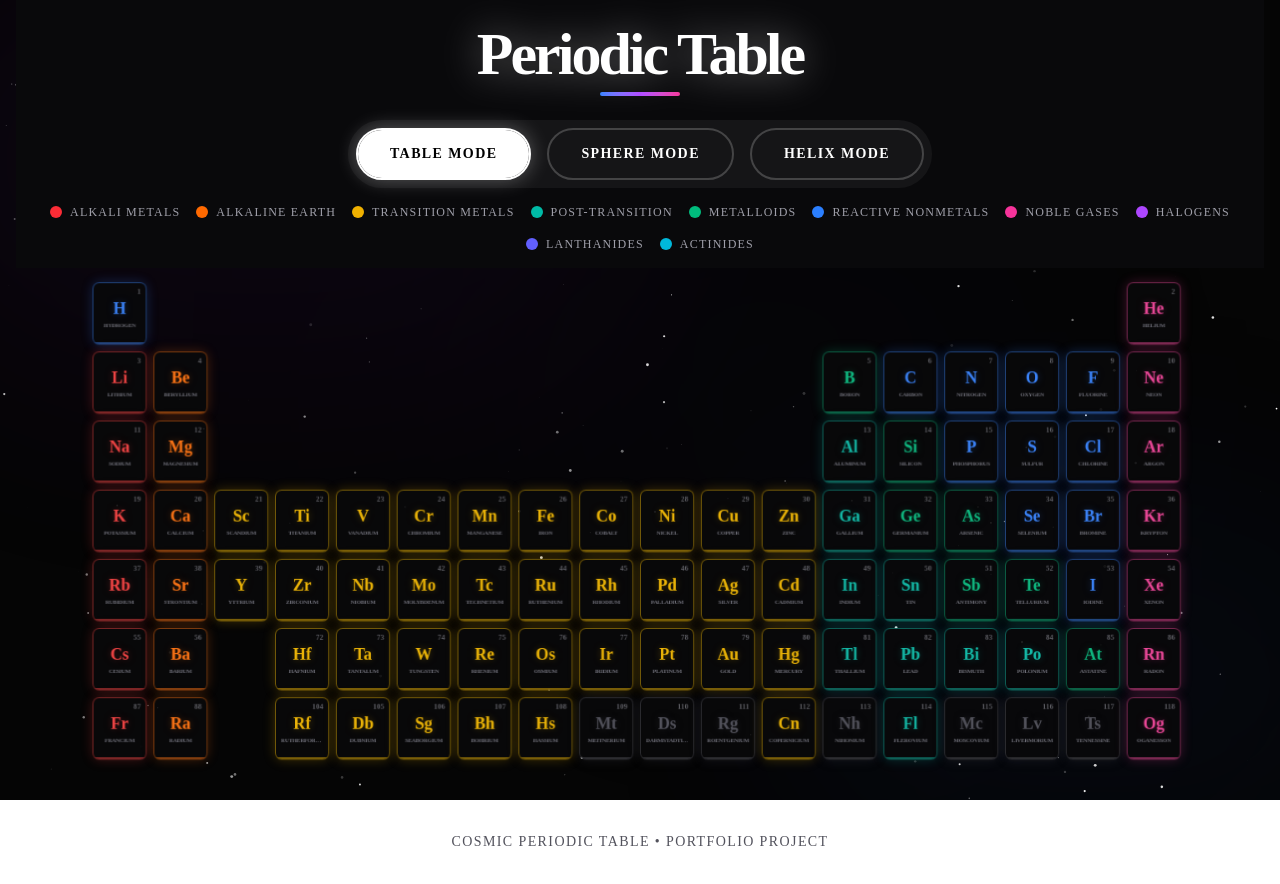
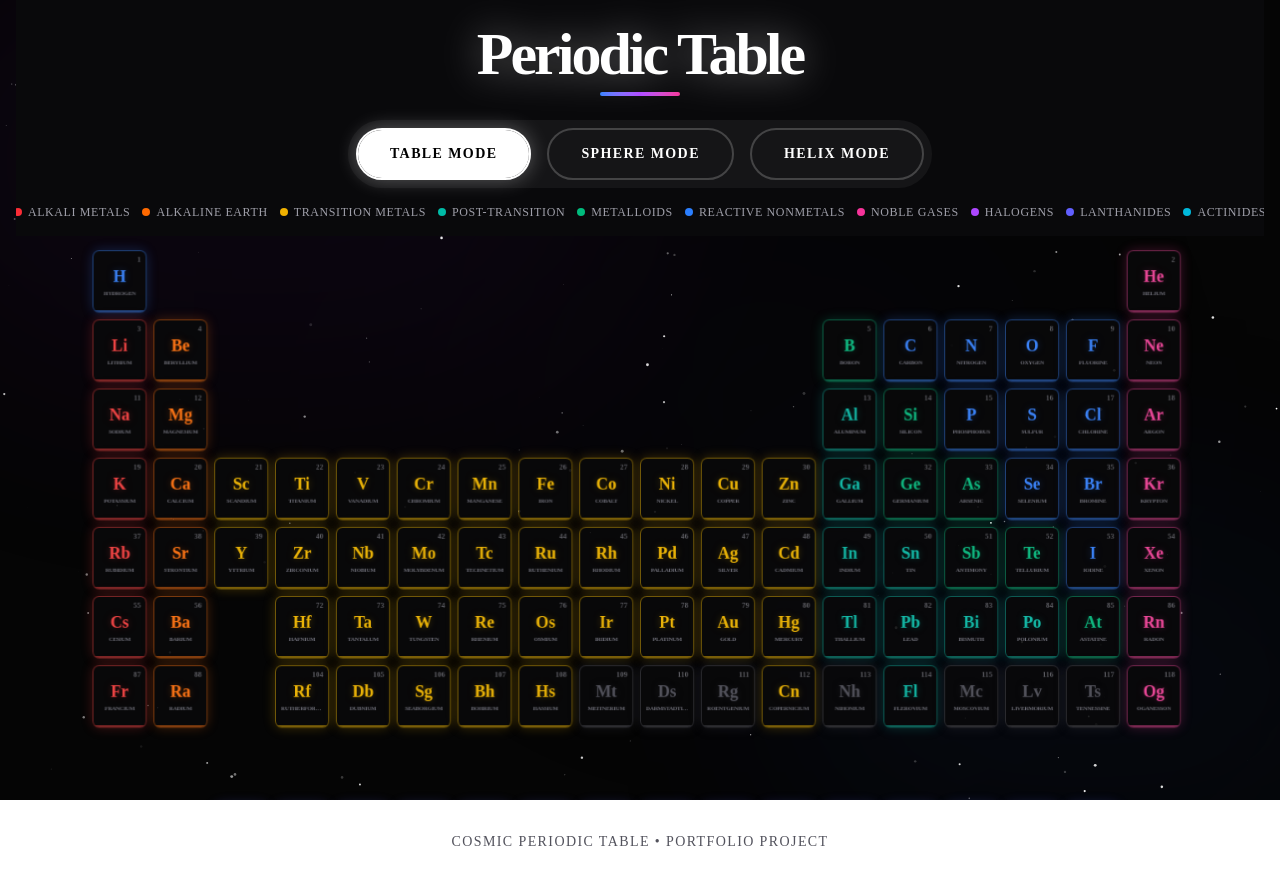
Before and after one commit to jolorupido15/periodic-table, a Next.js app: page / in a window 1280 px wide. Built offline with nearby package versions, Linux system fonts and the light colour scheme.

Commit message:
Format legend to fit gracefully on a single line horizontally without wrapping

```diff
--- a/components/PeriodicTable.tsx
+++ b/components/PeriodicTable.tsx
@@ -228,11 +228,11 @@ export default function PeriodicTable() {
 
       {/* Legend - Moved below buttons */}
       {viewMode === 'table' && (
-        <div className="flex flex-wrap justify-center gap-4 transition-all duration-700 mt-4 pb-2">
+        <div className="flex flex-nowrap overflow-x-auto scrollbar-hide justify-center gap-3 transition-all duration-700 mt-4 pb-2 w-full max-w-full px-4">
           {categories.map((cat) => (
-            <div key={cat.value} className="flex items-center gap-2">
-              <div className={cn("w-3 h-3 rounded-full", cat.color)} />
-              <span className="text-xs font-medium text-zinc-400 uppercase tracking-widest">
+            <div key={cat.value} className="flex items-center gap-1.5 whitespace-nowrap">
+              <div className={cn("w-2 h-2 rounded-full shrink-0", cat.color)} />
+              <span className="text-[10px] md:text-xs font-medium text-zinc-400 uppercase tracking-wider">
                 {cat.label}
               </span>
             </div>
```
